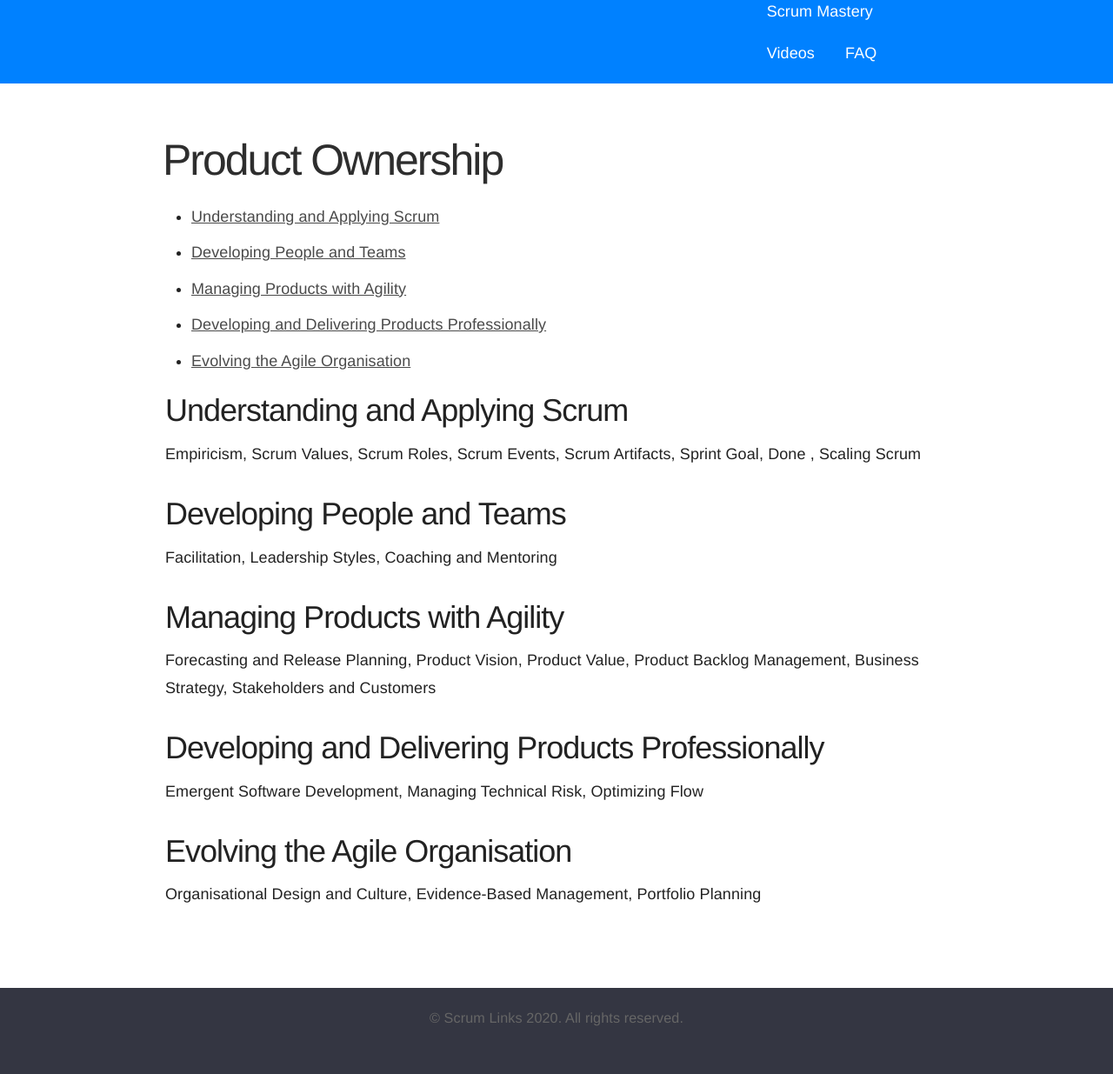
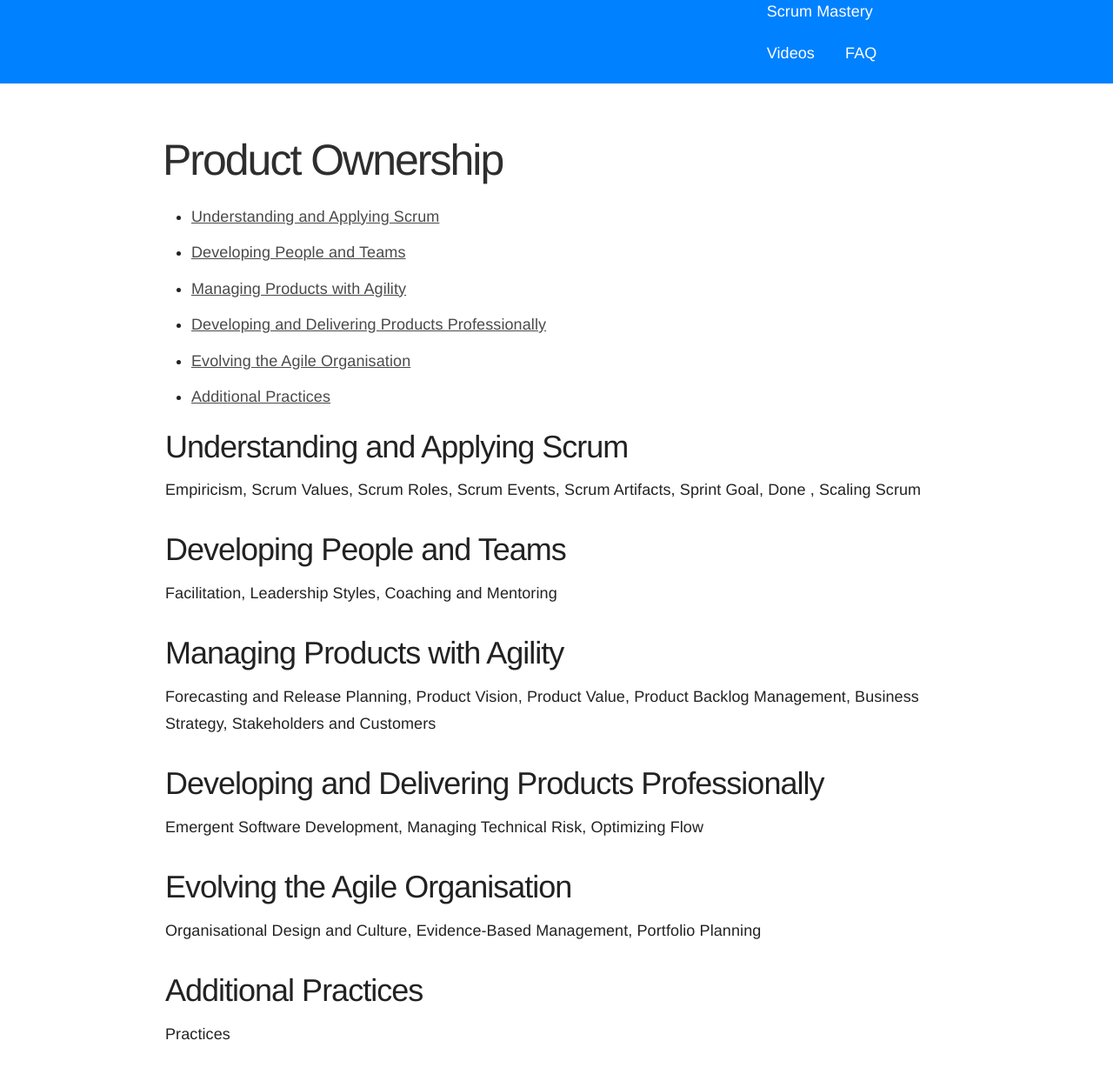
Before and after one commit to IamJackReed/base, a Jekyll site: the page built from product-ownership.html, in a window 1280 px wide and 1400 px high, cut to the strip 120-1355 px from the top of the window. Shown: the whole strip at 87% size. Built offline with Jekyll 4.4.1, drawn with Linux system fonts in a browser that asks for light colours; nearby versions of some CDN libraries.

Commit message:
Update product-ownership.html

```diff
--- a/product-ownership.html
+++ b/product-ownership.html
@@ -10,6 +10,8 @@ product-ownership:
     answer: Emergent Software Development, Managing Technical Risk, Optimizing Flow
   - question: Evolving the Agile Organisation
     answer: Organisational Design and Culture, Evidence-Based Management, Portfolio Planning
+  - question: Additional Practices
+    answer: Practices
 ---
 
 <h1>Product Ownership</h1>
```
